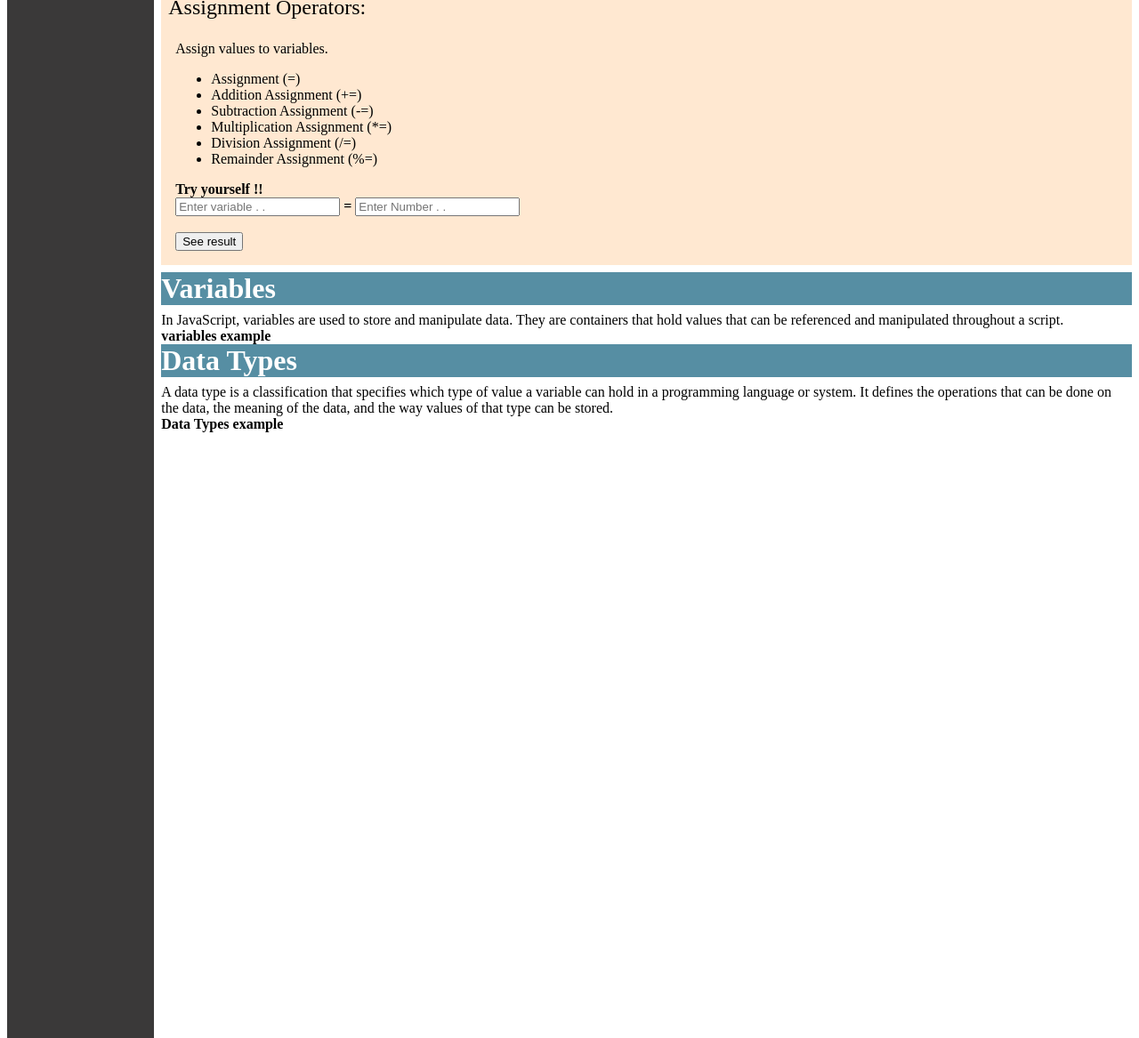
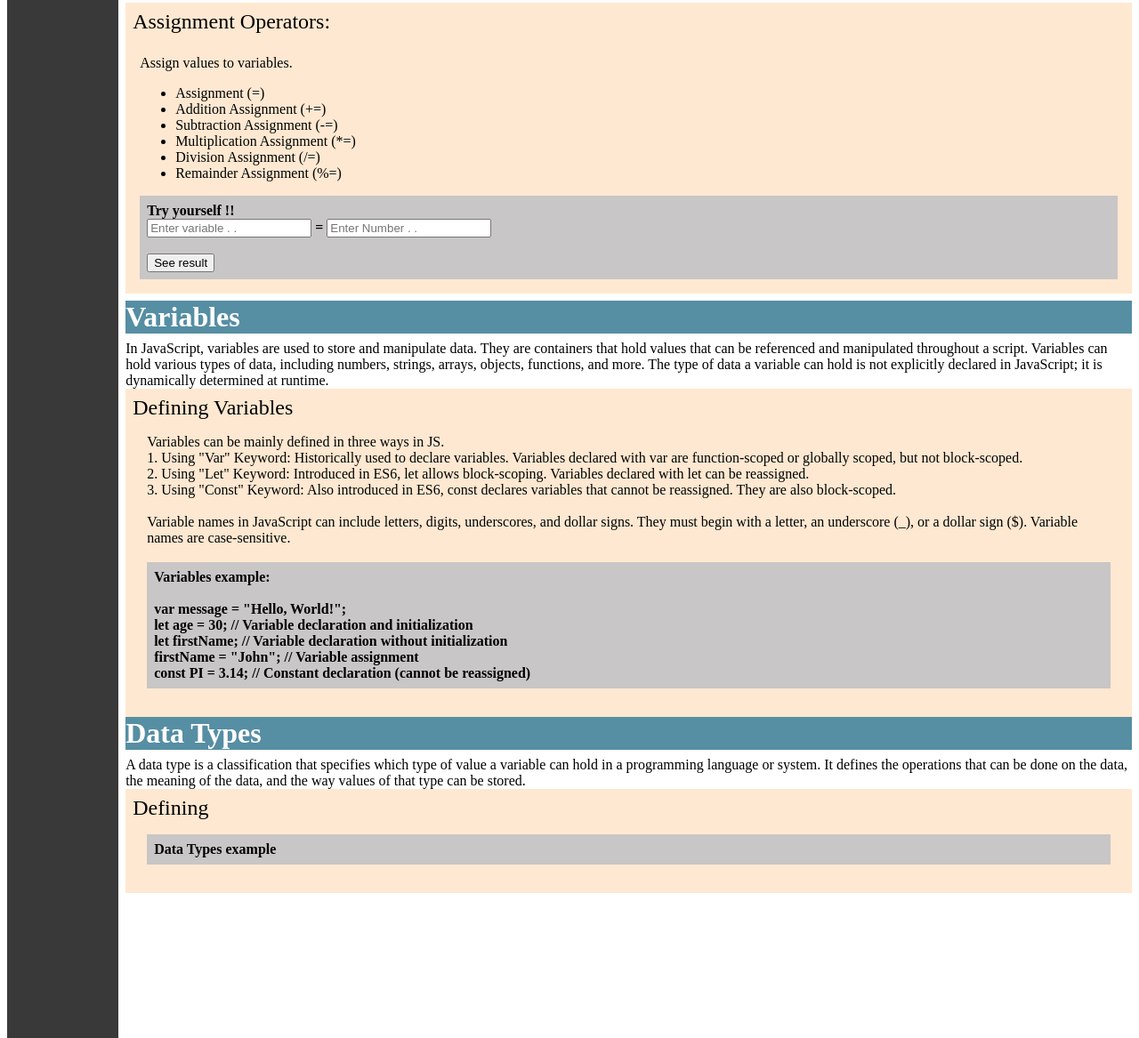
Before and after one commit to Shyam-Gopal-Shrestha/Documentation-Project, a plain HTML site: page index.html in a window 1280 px wide. Shown: the part 447-1614 px from the top of the page at 89% size. Drawn offline with Linux system fonts and the light colour scheme.

Commit message:
update in variable part

```diff
--- a/index.html
+++ b/index.html
@@ -94,22 +94,55 @@
 
             <!-- ---------------------- -->
 
+            <div class="topic">Variables</div>
+            <div class="description">
+                In JavaScript, variables are used to store and manipulate data. They are containers that hold values that can be referenced and manipulated throughout a script.
+                Variables can hold various types of data, including numbers, strings, arrays, objects, functions, and more. The type of data a variable can hold is not explicitly declared in JavaScript; it is dynamically determined at runtime.
+                <div class="sub-topic">
+                    Defining Variables
+                    <div class="subtopic-description">
+                        Variables can be mainly defined in three ways in JS.
+                        <br>
+                        1. Using "Var" Keyword: Historically used to declare variables. Variables declared with var are function-scoped or globally scoped, but not block-scoped.<br>
+                        2. Using "Let" Keyword: Introduced in ES6, let allows block-scoping. Variables declared with let can be reassigned.<br>
+                        3. Using "Const" Keyword: Also introduced in ES6, const declares variables that cannot be reassigned. They are also block-scoped.<br>
+                        <br>
+                        Variable names in JavaScript can include letters, digits, underscores, and dollar signs. They must begin with a letter, an underscore (_), or a dollar sign ($). Variable names are case-sensitive.
+                        <br><br>
+                        <div class="example">
+                            Variables example:<br><br>
+                            <div>
+                                var message = "Hello, World!";<br>
+
+                                let age = 30;       // Variable declaration and initialization<br>
+                                let firstName; // Variable declaration without initialization<br>
+
+                                firstName = "John"; // Variable assignment<br>
+
+                                const PI = 3.14; // Constant declaration (cannot be reassigned)
+                            </div>
+                        </div>
+                    </div>
+            </div>
 
 
+            <div class="topic">Data Types</div>
+            <div class="description">
+                A data type is a classification that specifies which type of value a variable can hold in a programming language or system. It defines the operations that can be done on the data, the meaning of the data, and the way values of that type can be stored.
+                <div class="sub-topic">
+                    Defining
+                    <div class="subtopic-description">
 
-            <div class="topic">Variables</div>
-            <div class="description">In JavaScript, variables are used to store and manipulate data. They are containers that hold values that can be referenced and manipulated throughout a script.</div>
-            <div class="example">
-                variables example
-            </div>
 
-            <div class="topic">Data Types</div>
-            <div class="description">A data type is a classification that specifies which type of value a variable can hold in a programming language or system. It defines the operations that can be done on the data, the meaning of the data, and the way values of that type can be stored.</div>
-            <div class="example">
-                Data Types example
+                        <div class="example">
+                            Data Types example
+                        </div>
+                    </div>
+
+                </div>
+
             </div>
         </div>
-
     </div>
 
 
--- a/style.css
+++ b/style.css
@@ -40,4 +40,6 @@ body{
 }
 .example{
     font-weight: bold;
+    background-color: #c8c6c6;
+    padding: 8px;
 }
```
